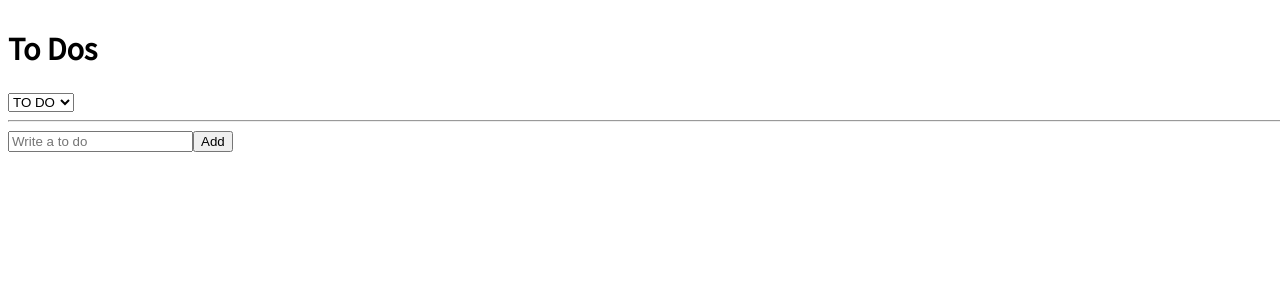
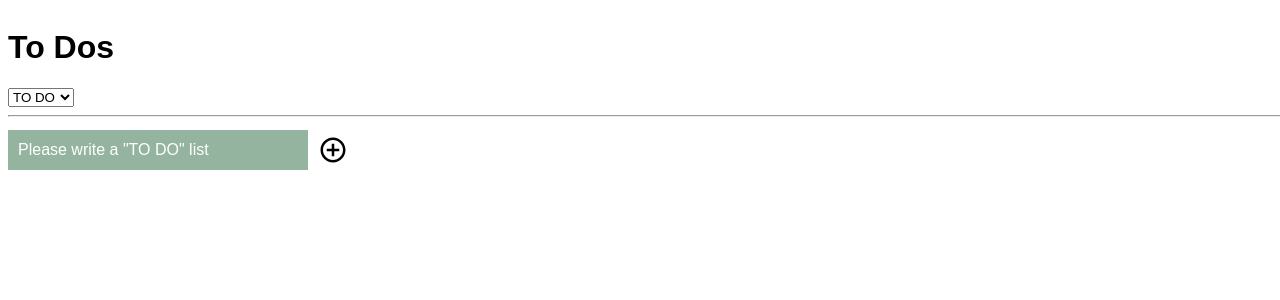
Before and after one commit to jiyun-par/todolist, a React (Create React App) app: page / in a window 1280 px wide. Shown: the top 300 px of the page. Built offline with nearby package versions, Linux system fonts and the light colour scheme.

Commit message:
add styleof form

```diff
--- a/src/App.tsx
+++ b/src/App.tsx
@@ -20,6 +20,15 @@ const GlobalStyle = createGlobalStyle`
 		color:inherit;
 		text-decoration:none;
 	}
+	li{
+		list-style:none;
+	}
+	button{
+		margin:0;
+		padding:0;
+		background: transparent;
+		border:none;
+	}
 
 `;
 
--- /dev/null
+++ b/src/ToDoBtn.styled.tsx
@@ -0,0 +1,16 @@
+import styled from "styled-components";
+export const ToDoBtn = styled.button`
+	position: relative;
+	width: 50px;
+	height: 50px;
+	line-height: 10px;
+	font-size: 30px;
+`;
+export const SubText = styled.sub`
+	position: absolute;
+	bottom: 0;
+	left: 50%;
+	transform: translateX(-50%);
+	font-size: 10px;
+	white-space: nowrap;
+`;
--- a/src/ToDoList.tsx
+++ b/src/ToDoList.tsx
@@ -2,6 +2,9 @@ import { useRecoilValue, useRecoilState } from "recoil";
 import { Categories, categoryState, toDoSelector } from "./atoms";
 import CreateToDo from "./components/CreateToDo";
 import ToDo from "./components/ToDo";
+import styled from "styled-components";
+
+const ListContainer = styled.ul``;
 
 function ToDoList() {
 	const toDos = useRecoilValue(toDoSelector);
--- a/src/atoms.tsx
+++ b/src/atoms.tsx
@@ -2,7 +2,7 @@ import { atom, selector } from "recoil";
 //first arg useRecoilValue(getvalue), sec arg useSetRecoilState(modify value)
 
 export enum Categories {
-	"TO_DO" = "TO_DO",
+	"TO_DO" = "TO DO",
 	"DOING" = "DOING",
 	"DONE" = "DONE",
 }
--- a/src/components/CreateToDo.tsx
+++ b/src/components/CreateToDo.tsx
@@ -1,6 +1,30 @@
 import { useForm } from "react-hook-form";
-import { useRecoilState, useRecoilValue, useSetRecoilState } from "recoil";
+import { useRecoilValue, useSetRecoilState } from "recoil";
 import { categoryState, toDoState } from "../atoms";
+import { BiPlusCircle } from "react-icons/bi";
+import styled from "styled-components";
+import { ToDoBtn } from "../ToDoBtn.styled";
+
+const ToDoInput = styled.input`
+	width: 300px;
+	height: 40px;
+	text-indent: 10px;
+	padding: 0;
+	margin: 5px 0;
+	border: none;
+	background: #94b49f;
+	color: #fff;
+	font-size: 17px;
+	outline: none;
+	&::placeholder {
+		color: #fff;
+		font-size: 16px;
+	}
+`;
+
+const Form = styled.form`
+	display: flex;
+`;
 
 interface IForm {
 	toDo: string;
@@ -15,6 +39,7 @@ function CreateToDo() {
 		setValue,
 		formState: { errors },
 	} = useForm<IForm>();
+	const PlaceHolderText = `Please write a "${category}" list`;
 
 	const onSubmit = ({ toDo }: IForm) => {
 		setToDos((oldToDos) => [
@@ -24,14 +49,18 @@ function CreateToDo() {
 		setValue("toDo", "");
 	};
 	return (
-		<form onSubmit={handleSubmit(onSubmit)}>
-			<input
-				{...register("toDo", { required: "Please write todolist" })}
-				placeholder="Write a to do"
-			/>
+		<>
+			<Form onSubmit={handleSubmit(onSubmit)}>
+				<ToDoInput
+					{...register("toDo", { required: "Please write a list!" })}
+					placeholder={PlaceHolderText}
+				/>
+				<ToDoBtn>
+					<BiPlusCircle />
+				</ToDoBtn>
+			</Form>
 			<span>{errors?.toDo?.message}</span>
-			<button>Add</button>
-		</form>
+		</>
 	);
 }
 
--- a/src/components/ToDo.tsx
+++ b/src/components/ToDo.tsx
@@ -1,5 +1,21 @@
 import { useSetRecoilState } from "recoil";
 import { Categories, IToDo, toDoState } from "../atoms";
+import { SubText, ToDoBtn } from "../ToDoBtn.styled";
+import styled from "styled-components";
+import { BiRun, BiCalendar, BiCheckCircle, BiTrash } from "react-icons/bi";
+
+const List = styled.li`
+	display: flex;
+	margin-top: 10px;
+`;
+const ListText = styled.div`
+	line-height: 50px;
+	text-indent: 10px;
+	color: #000;
+	width: 300px;
+	background-color: rgba(148, 180, 159, 0.5);
+`;
+
 function ToDo(props: IToDo) {
 	const setToDos = useSetRecoilState(toDoState);
 
@@ -25,24 +41,32 @@ function ToDo(props: IToDo) {
 		});
 	};
 	return (
-		<li>
-			{props.text}
+		<List>
+			<ListText>{props.text}</ListText>
+
 			{props.category !== Categories.DOING && (
-				<button name={Categories.DOING} onClick={onClick}>
-					DOING
-				</button>
+				<ToDoBtn name={Categories.DOING} onClick={onClick}>
+					<BiRun />
+					<SubText>DOING</SubText>
+				</ToDoBtn>
 			)}
 			{props.category !== Categories.TO_DO && (
-				<button name={Categories.TO_DO} onClick={onClick}>
-					TO DO
-				</button>
+				<ToDoBtn name={Categories.TO_DO} onClick={onClick}>
+					<BiCalendar />
+					<SubText>To Do</SubText>
+				</ToDoBtn>
 			)}
 			{props.category !== Categories.DONE && (
-				<button name={Categories.DONE} onClick={onClick}>
-					DONE
-				</button>
+				<ToDoBtn name={Categories.DONE} onClick={onClick}>
+					<BiCheckCircle />
+					<SubText>DONE</SubText>
+				</ToDoBtn>
 			)}
-		</li>
+			<ToDoBtn>
+				<BiTrash />
+				<SubText>DELETE</SubText>
+			</ToDoBtn>
+		</List>
 	);
 }
 export default ToDo;
```
Also changed, not shown: package.json (+7 -2 lines), 2 other files (tests, documents, lock files or other folders).
